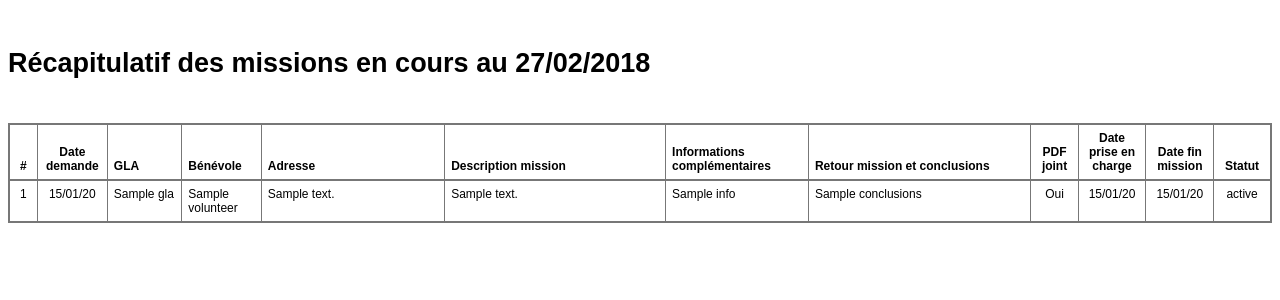
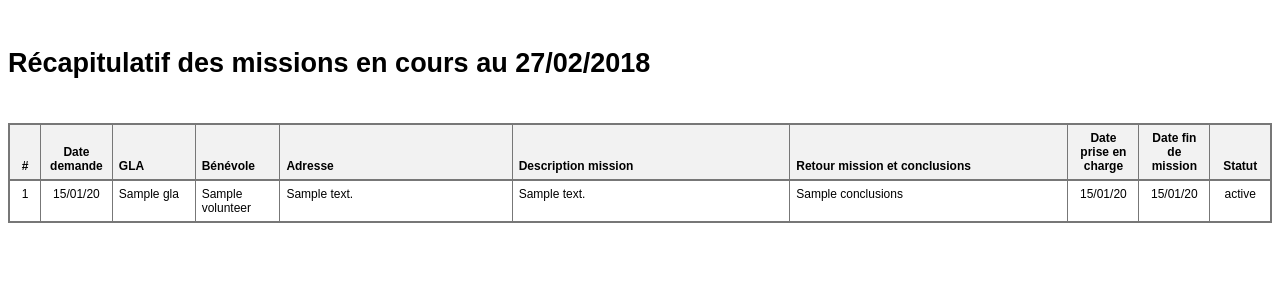
Before and after one commit to LiliceD/HHMissions, a Symfony app: template templates/pdf/missions-recap.html.twig in a window 1280 px wide. Shown: the top 300 px of the page. Run offline with Twig, Linux system fonts and the light colour scheme; the template is opened without the code that fills it: most values are stand-ins (such as "Sample title", 1, 10 or a date in 2020); some libraries are stand-ins or nearby versions.

Commit message:
Edited mission recap fields

```diff
--- a/src/Form/MissionType.php
+++ b/src/Form/MissionType.php
@@ -30,7 +30,7 @@ class MissionType extends AbstractType
                 'required' => false
             ))
             ->add('dateFinished', DateType::class, array(
-                'label' => 'Date fin :',
+                'label' => 'Date fin de mission :',
                 'widget' => 'single_text',
                 'required' => false
             ))
--- a/templates/mission/add.html.twig
+++ b/templates/mission/add.html.twig
@@ -48,7 +48,7 @@
   }
 
   $("body").bind("load", getAccess());
-  $("#mission_accomodation").bind("change", getAccess());
+  $("#mission_accomodation").change(getAccess);
   </script>
 
 {% endblock %}
--- a/templates/pdf/missions-recap.html.twig
+++ b/templates/pdf/missions-recap.html.twig
@@ -18,6 +18,7 @@
       vertical-align: bottom;
       border-bottom: 2px solid #777;
       border-top: 0;
+      background-color: #f2f2f2
     }
 
     tr:nth-child(even) {
@@ -53,12 +54,6 @@
     .table-recap-description {
       width: 300px;
     }
-    .table-recap-info {
-      width: 150px;
-    }
-    .table-recap-pdf {
-      width: 40px;
-    }
     .table-recap-statut {
       width: 50px;
     }
@@ -85,13 +80,10 @@
           <th scope="col" class="table-recap-name">Bénévole</th>
           <th scope="col" class="table-recap-address">Adresse</th>
           <th scope="col" class="table-recap-description">Description mission</th>
-          <th scope="col" class="table-recap-info">Informations complémentaires</th>
           <th scope="col" class="table-recap-description">Retour mission et conclusions</th>
-          <th scope="col" class="table-recap-pdf center">PDF joint</th>
           <th scope="col" class="table-recap-date center">Date prise en charge</th>
-          <th scope="col" class="table-recap-date center">Date fin mission</th>
+          <th scope="col" class="table-recap-date center">Date fin de mission</th>
           <th scope="col" class="table-recap-statut center">Statut</th>
-          {# <th scope="col" colspan="2"></th> #}
         </tr>
       </thead>
 
@@ -105,15 +97,7 @@
             <td>{{ mission.volunteer }}</td>
             <td>{{ mission.accomodation.address }}</td>
             <td>{{ mission.description }}</td>
-            <td>{{ mission.info }}</td>
             <td>{{ mission.conclusions }}</td>
-            <td class="center">
-              {% if mission.pdfScan %}
-                Oui
-              {% else %}
-                Non
-              {% endif %}
-            </td>
             <td class="center">{{ mission.dateAssigned|date('d/m/y') }}</td>
             <td class="center">{{ mission.dateFinished|date('d/m/y') }}</td>
             <td class="center">{{ mission.status }}</td>
```
Also changed, not shown: src/Controller/MissionController.php (+8 -0 lines), templates/mission/recap.html.twig (+0 -23 lines), 3 other files.
